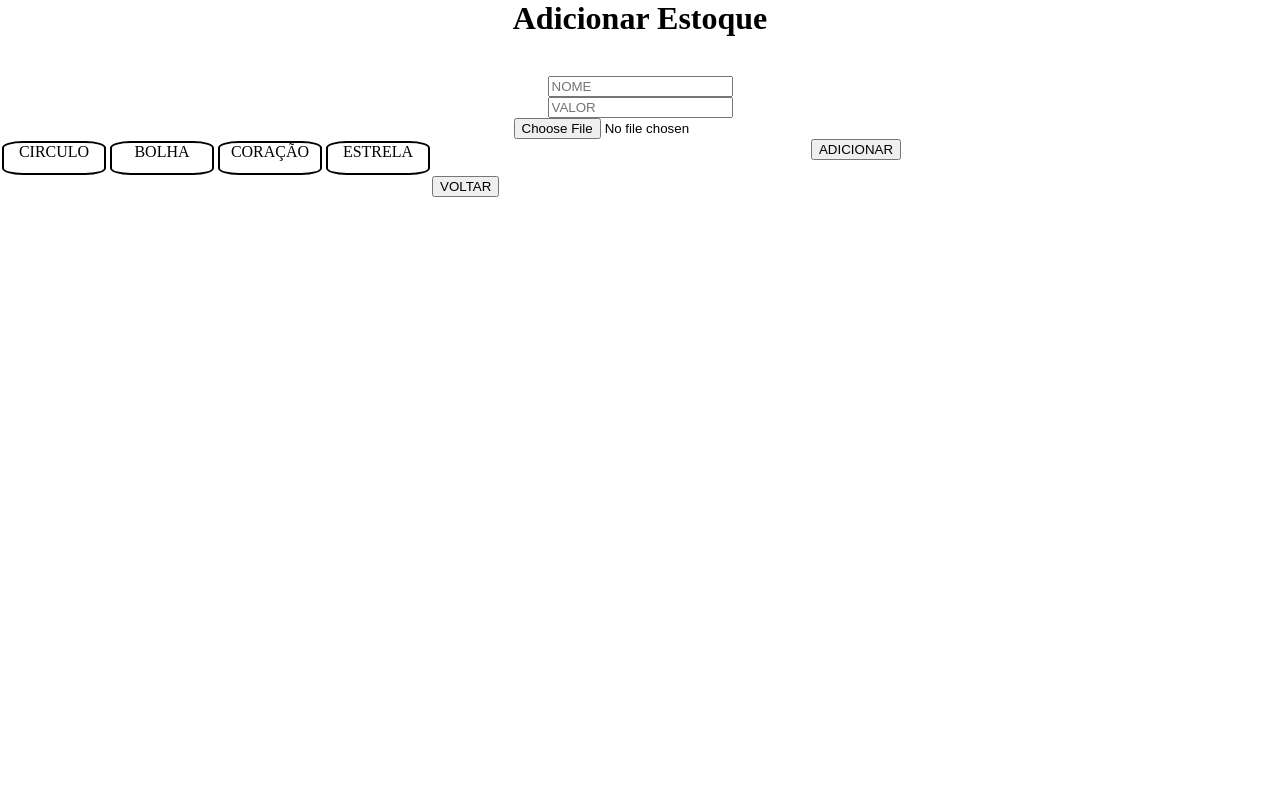
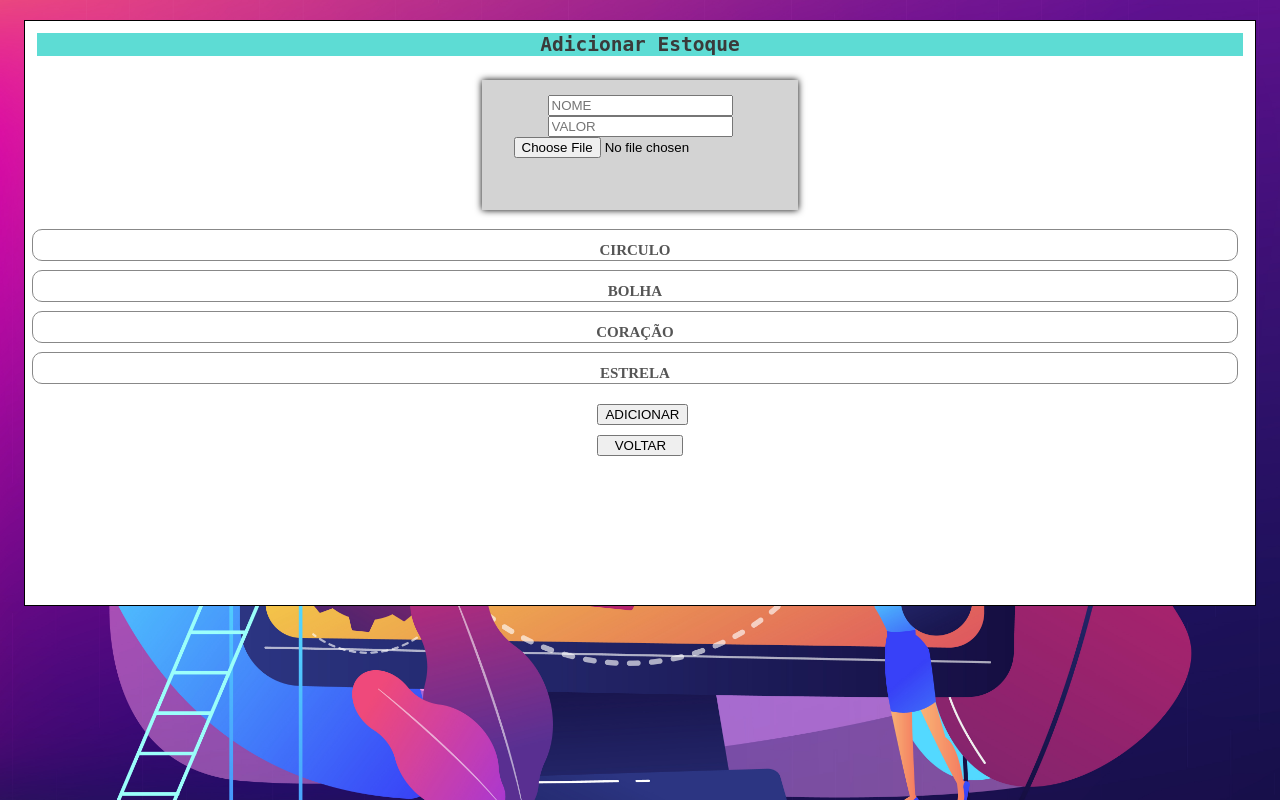
Before and after one commit to gutoPaz371/tcc, a PHP site: page /painel/admin/crudAdm/addEstoque.php in a window 1280 px wide. Run offline with PHP 8.4, Linux system fonts and the light colour scheme; the visitor is signed in with stand-in values (Sample User, id 1).

Commit message:
matheus frança

```diff
--- a/css/logado_admin.css
+++ b/css/logado_admin.css
@@ -19,7 +19,7 @@ body {
 }
 
 #opcao:hover {
-    background-color: #08558b;
+    background-color: #5ddcd4;
 }
 
 .corpo-painel {
@@ -41,7 +41,7 @@ body {
 .corpo-painel .box .header-box {
     width: 100%;
     height: 45px;
-    background-color: #08558b;
+    background-color: #5ddcd4;
     border-top-left-radius: 3px;
     border-top-right-radius: 3px;
     text-align: center;
@@ -50,7 +50,7 @@ body {
 .corpo-painel .box .header-box h2 {
     font-family: Arial, tahoma;
     font-size: 20px;
-    color: #ffffff;
+    color: #4a4a4a;
     line-height: 45px;
 }
 
--- a/painel/admin/crudAdm/addEstoque.php
+++ b/painel/admin/crudAdm/addEstoque.php
@@ -24,39 +24,42 @@
     <link rel="stylesheet" href="processos/addEstoque.css">
     <title>Adicionar Estoque</title>
 </head>
-<style>
-    .cor{
-        width: 100px;
-        height: 30px;
-        border: 2px solid;
-        float: left;
-        margin: 2px;
-        border-radius: 20%;
-        border-color: black;
-        text-align: center;
-        cursor: pointer;
-    }
-</style>
 <body>
-    <div class="nome"><h1>Adicionar Estoque</h1></div>
-    <form action="./processos/processaAddEstoque.php" method="POST" enctype="multipart/form-data" style="text-align: center;">
-    <span style="text-align: center;color:<?php echo $cor ?>"><?php echo $erro;?></span><br>
+
+
+<section class="box">
+<div class="nome"><h1>Adicionar Estoque</h1></div>
+
+
+    <div class="arquivos">
+        <form class="caixa" action="./processos/processaAddEstoque.php" method="POST" enctype="multipart/form-data">
+    <span<?php echo $cor ?>"><?php echo $erro;?></span><br>
         <input type="text" name="nome" placeholder="NOME"><br>
         <input type="moeda" name="preco" placeholder="VALOR"><br>
-        <input type="file" name="arquivo"><br>
-        <div id='circulo' class="cor" onclick="select(id)">CIRCULO</div>
-        <div id='bolha' class="cor" onclick="select(id)">BOLHA</div>
-        <div id='coracao' class="cor" onclick="select(id)">CORAÇÃO</div>
-        <div id='estrela' class="cor" onclick="select(id)">ESTRELA</div>
+        <input class="arq" type="file" name="arquivo"><br>
+    </div>
+
+    <div class="btn-prod">
+        <div id='circulo' class="cor" onclick="select(id)"><h1>CIRCULO</h1></div>
+        <div id='bolha' class="cor" onclick="select(id)"><h1>BOLHA</h1></div>
+        <div id='coracao' class="cor" onclick="select(id)"><h1>CORAÇÃO</h1></div>
+        <div id='estrela' class="cor" onclick="select(id)"><h1>ESTRELA</h1></div>
+    </div>
+
+    <div class="btn-adicionar">
         <button id="tipo" name="tipo" value="" type="submit">ADICIONAR</button>
-    </form><a href="../logado.php"><button>VOLTAR</button></a>
+        </form><a href="../logado.php"><button class="tipo">VOLTAR</button></a>
+    </div>
+</section>
+
+
 </body>
 <script>
     x=true;
     oldCor="";
     oldId="";
     selectCor="";
-    cor= "#00FF00";
+    cor= "#5ddcd4";
     function select(id){
         if(oldId.length>0 && oldId!=id){
             document.getElementById(oldId).style.borderColor=oldCor;
--- a/painel/admin/crudAdm/editEstoque.php
+++ b/painel/admin/crudAdm/editEstoque.php
@@ -13,6 +13,7 @@
     <meta charset="UTF-8">
     <meta http-equiv="X-UA-Compatible" content="IE=edge">
     <meta name="viewport" content="width=device-width, initial-scale=1.0">
+    <link rel="stylesheet" href="processos/addEstoque.css">
     <title>Document</title>
 </head>
 <style>
--- a/painel/admin/crudAdm/processos/addEstoque.css
+++ b/painel/admin/crudAdm/processos/addEstoque.css
@@ -1,14 +1,77 @@
-html,body {height: 100px; margin: 0px; padding: 0px;}
+html,body { margin: 0px; padding: 0px;}
 
 body{
-    background-color: rgb(255, 255, 255);
+    background-image: url("../../../../img/logadoadmin.jpg");
+    background-size: cover;
 }
 
 
-.nome a{
+.nome h1{
+    text-align: center;
+    color: #3a3a3a;
+    margin: 5px;
+    background-color: #5ddcd4;
+    font-family: monospace;
+}
+.cor{
+    width: 99%;
+    height: 30px;
+    border: 1px solid;
+    background-color: #ffffff;
+    float: left;
+    margin-top: 9px;
+    color:#555555;
+    border-radius: 10px 10px;
+    text-align: center;
+    border-color: #888888;
+    cursor: pointer;
+}
+.cor:hover{
+    background:#5ddcd4 ;
+}
+.cor h1{
+    text-align: center;
+    font-size: 15px;
+}
 
+.box{
+    background-color: white;
+    width: 95%;
+    height: 570px;
+    padding: 7px;
+    margin-top: 21px;
+    margin-left: auto;
+    margin-right: auto;
+    box-shadow: 0px 0px 0px 1px rgb(0 0 0);
 }
-.nome h1{
-text-align: center;
-color: black;
+.arquivos{
+    width: 26%;
+    height: 130px;
+    margin-top: 24px;
+    background-color: rgb(153 153 153 / 43%);
+    box-shadow: 0px 0px 7px 0px black;
+    margin-left: auto;
+    margin-right: auto;
 }
+.caixa{
+    text-align: center;
+    font-family: monospace;
+}
+.btn-prod{
+    width: 100%;
+    height: 30px;
+    margin-top: 10px;
+    cursor: grab;
+}
+.btn-adicionar {
+    width: 7%;
+    height: 100px;
+    margin-top: 154px;
+    margin-left: auto;
+    margin-right: auto;
+}
+.tipo{
+    width: 101%;
+    margin-top: 10px;
+    margin-left: auto;
+    margin-right: auto;
--- a/painel/admin/crudAdm/processos/processaAddEstoque.php
+++ b/painel/admin/crudAdm/processos/processaAddEstoque.php
@@ -6,13 +6,13 @@
     $preco=$_POST['preco'];
     $tipo=$_POST['tipo'];
     if(strlen($preco)==0 || strlen($nome)==0 || strlen($tipo)==0){
-        $_SESSION['erro']='Defina todos os campos!';
+        $_SESSION['erro']='Preencha todos os campos!';
         $_SESSION['cor']='red';
         header('location: ../addEstoque.php');
     }
     else{
         $cn->query("INSERT INTO produto(nome,preco,tipo) VALUES ('$nome',$preco,'$tipo')");
-        $_SESSION['erro']='Cadastrado...';
+        $_SESSION['erro']='Cadastrado com sucesso!';
         $_SESSION['cor']='green';
         if(isset($_FILES['arquivo'])){
             $res=mysqli_fetch_assoc($cn->query("SELECT max(id) as id FROM produto"));
--- a/painel/admin/crudAdm/processos/processarEditEstoque.php
+++ b/painel/admin/crudAdm/processos/processarEditEstoque.php
@@ -11,6 +11,7 @@
     <meta charset="UTF-8">
     <meta http-equiv="X-UA-Compatible" content="IE=edge">
     <meta name="viewport" content="width=device-width, initial-scale=1.0">
+    <link rel="stylesheet" href="../processos/addEstoque.css">
     <title>Editar</title>
 </head>
 <style>
--- a/painel/admin/logado.php
+++ b/painel/admin/logado.php
@@ -28,9 +28,6 @@
 			<div class="header-box">
 				<h2>Bem-Vindo </h2>
 			</div>
-			<style>
-
-			</style>
 			<form method="POST" action="./verif.php">
 				<button name="op" id="opcao" value="1" onclick="del(this)">Adicionar Adm</button><br>
 				<button name="op" id="opcao" value="2" onclick="del(this)">Adicionar Estoque</button><br>
```
Also changed, not shown: img/24.png (deleted), img/25.png (deleted), img/26.png (deleted), img/27.png (deleted), img/28.png (deleted), img/29.png (deleted), img/41.png (added).
